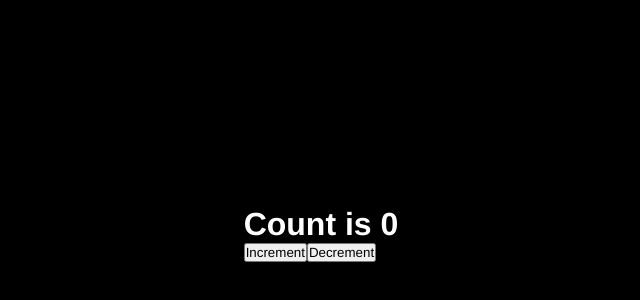
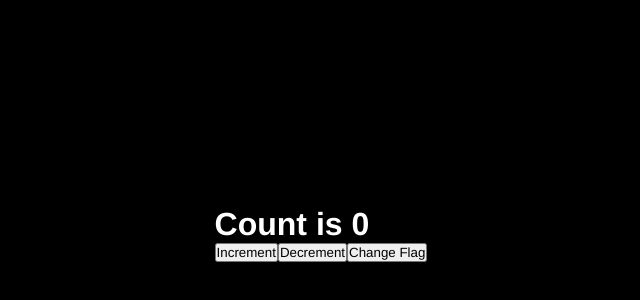
Before and after one commit to md-alihaider/cohort-3, a React (Vite) app in the folder React/day3-props_state/: page / in a window 1280 px wide. Shown: the part 166-466 px from the top of the page, without its empty margins (319-959 px from the left). Built offline with nearby package versions, Linux system fonts and the light colour scheme.

Commit message:
feat: add flag state and toggle functionality in App component

```diff
--- a/React/day3-props_state/src/App.jsx
+++ b/React/day3-props_state/src/App.jsx
@@ -6,7 +6,8 @@ const App = () => {
   //something(); // This is default export
 
   // OneF(); // this is named export and will give error as it should be named same as file name
-
+  const [flag, setFlag] = useState(true);
+  console.log(flag);
   const [count, setCount] = useState(0); // this useState is a hook and it remembers the state of the component if we normaly use it in a function it will not rerender the component
 
   // Hooks are special magical tools in React that help your website components "remember" things and do cool tricks behind the scenes
@@ -25,6 +26,7 @@ const App = () => {
       <h1> Count is {count}</h1>
       <button onClick={() => increment()}>Increment</button>
       <button onClick={() => decrement()}>Decrement</button>
+      <button onClick={() => setFlag(!flag)}>Change Flag</button>
     </div>
   );
 }
```
